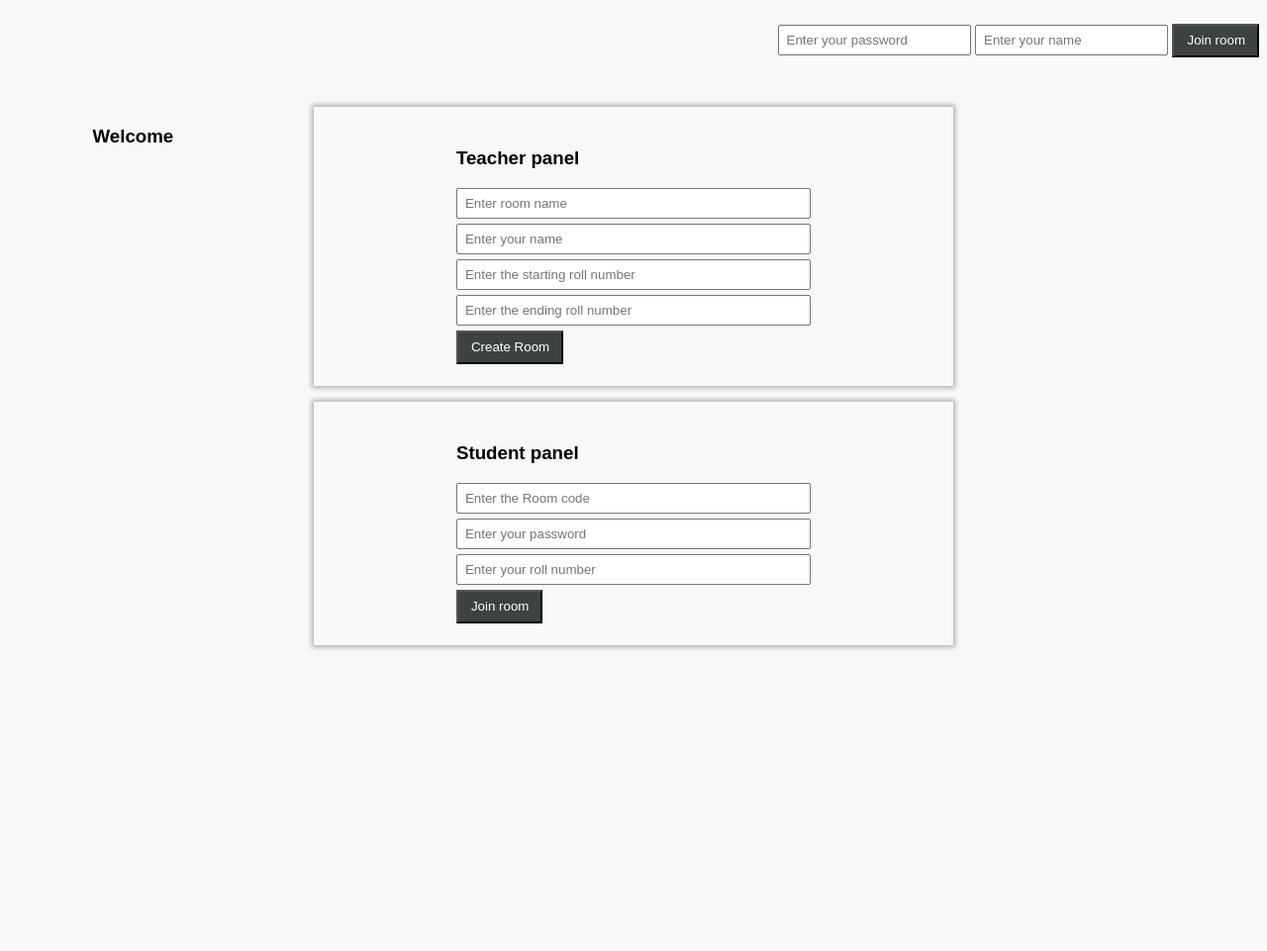
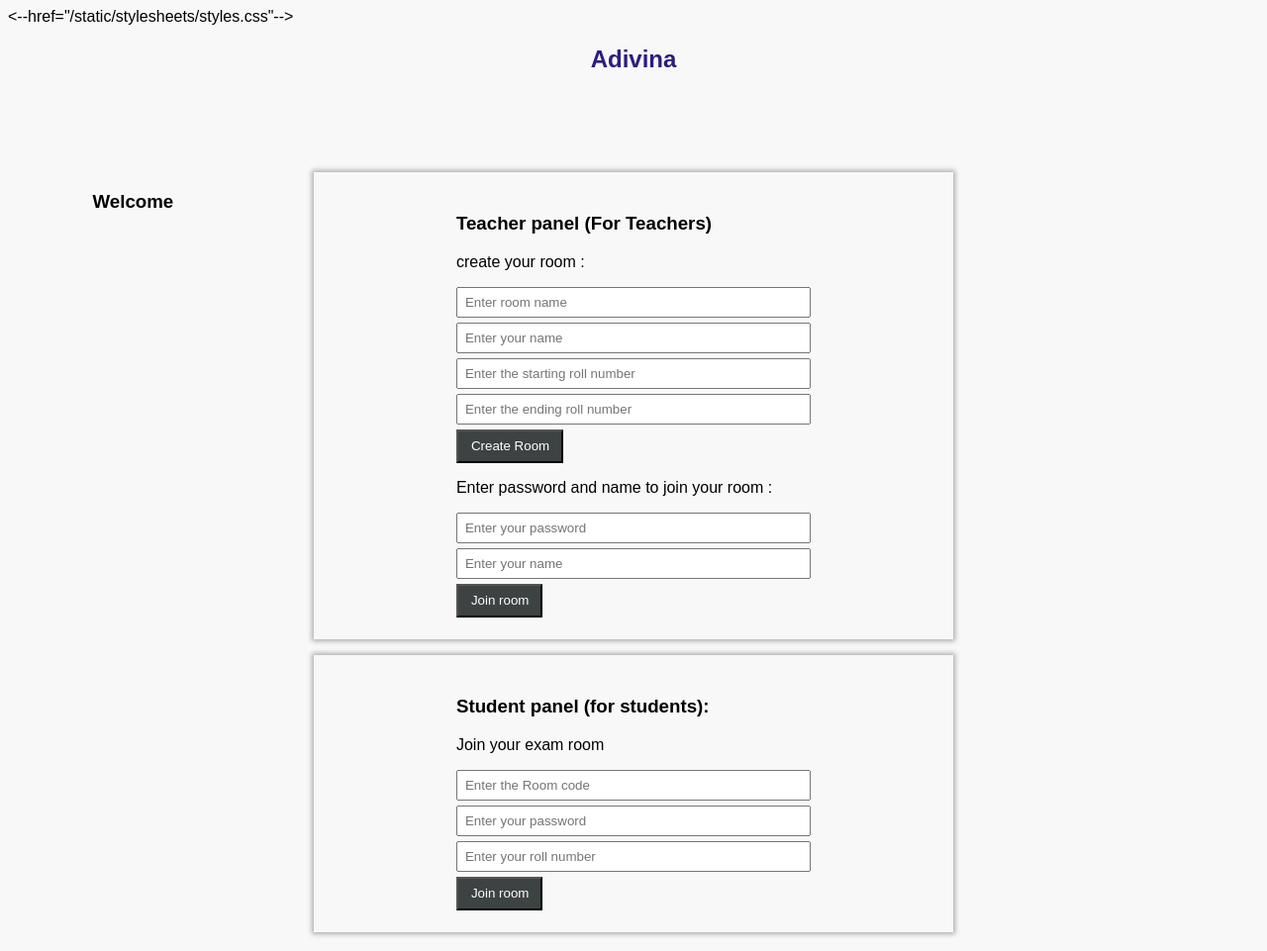
Before and after one commit to prasanjit101/Adivina, a Flask app: page / in a window 1280 px wide. Shown: the whole page at 99% size. Before the commit the page ends 657 px from the top, so only its background shows below. Run offline with Flask 2, Linux system fonts and the light colour scheme.

Commit message:
html updated

```diff
--- a/static/admin.css
+++ b/static/admin.css
@@ -24,6 +24,7 @@ nav { grid-area: sidebar;}
 footer { grid-area: footer;}
 textarea{
     width: 100%;
+    resize: none;
 }
 
 form button{
--- a/static/home.css
+++ b/static/home.css
@@ -8,21 +8,22 @@ html{
 main{
     display: grid;
     grid-template-areas:
-         "topbar topbar  topbar"
+         "topbar1 topbar  topbar"
          "ads    content sidebar"
          "footer footer  footer";
     grid-template-columns: 1fr 3fr 1fr;
     /*for making the columns 1 fraction ,3fractions and 1 fractions of the total width respectively*/
-    grid-template-rows: 100px auto auto;
+    grid-template-rows: 80px auto auto;
     /* for setting the height of the rows to 50px ,auto and 70px respectively */
     /* 0px gap between the rows and 50px gap between the columns */
 
     justify-items:center;
     justify-content: space-around;
+    padding:0 0 0.5cm 0;
     /* to justify items and center them*/
 }
 .detail{grid-area: ads;}
-header{grid-area: topbar;margin-left: auto;margin-top: 1rem;}
+.brand{grid-area: topbar1;text-align: center;color: rgb(44, 29, 126);}
 aside { grid-area: ads;}
 article { grid-area: content;}
 nav { grid-area: sidebar;}
--- a/templates/home.html
+++ b/templates/home.html
@@ -4,22 +4,22 @@
   <head>
     <meta charset="UTF-8">
     <title>Adivina</title>
+    <--href="{{ url_for('static', filename='stylesheets/styles.css') }}"-->
     <link rel="stylesheet" href="../static/home.css">
   </head>
   <body class="mt" style=" color: rgb(0, 0, 0); background-color: rgb(247, 248, 247);">
-
+    <h2 class="brand">Adivina</h2>
       <main>
       <div class="detail">
         <h3>{{info}}</h3>
         <h3>{{name}}</h3>
         <h3>{{admin}}</h3>
         <h3>{{room}}</h3>
-
       </div>
       <br>
-
         <article class="shadow">
-          <h3>Teacher panel</h3>
+          <h3>Teacher panel (For Teachers)</h3>
+          <p>create your room :</p>
           <form action="/home" method="post">
             <input placeholder="Enter room name" type="text" name="name">
             <input placeholder="Enter your name" type="text" name="admin">
@@ -27,19 +27,19 @@
             <input title="All users upto this roll number will be able to join this room" placeholder="Enter the ending roll number" type="number" max="100" name="end">
             <button style="color:#fff; background-color: rgb(61, 67, 66);">Create Room</button>
           </form>
+          <p>Enter password and name to join your room :</p>
+          <form action="/admin" method="post">
+            <input name="room" placeholder="Enter your password" type="text">
+            <input placeholder="Enter your name" name="admin" type="text">
+            <button style="color:#fff; background-color: rgb(61, 67, 66);">Join room</button>
+          </form>
         </article>
 
       <br>
-      <header >
-        <form action="/admin" method="post">
-          <input name="room" placeholder="Enter your password" type="text">
-          <input placeholder="Enter your name" name="admin" type="text">
-          <button style="color:#fff; background-color: rgb(61, 67, 66);">Join room</button>
-        </form>
-      </header>
       <br>
       <footer class="shadow">
-        <h3>Student panel</h3>
+        <h3>Student panel (for students):</h3>
+        <p>Join your exam room</p>
       <form action="/student" method="post">
         <input name="room" placeholder="Enter the Room code" type="text">
         <input name="code" placeholder="Enter your password" type="text">
```
